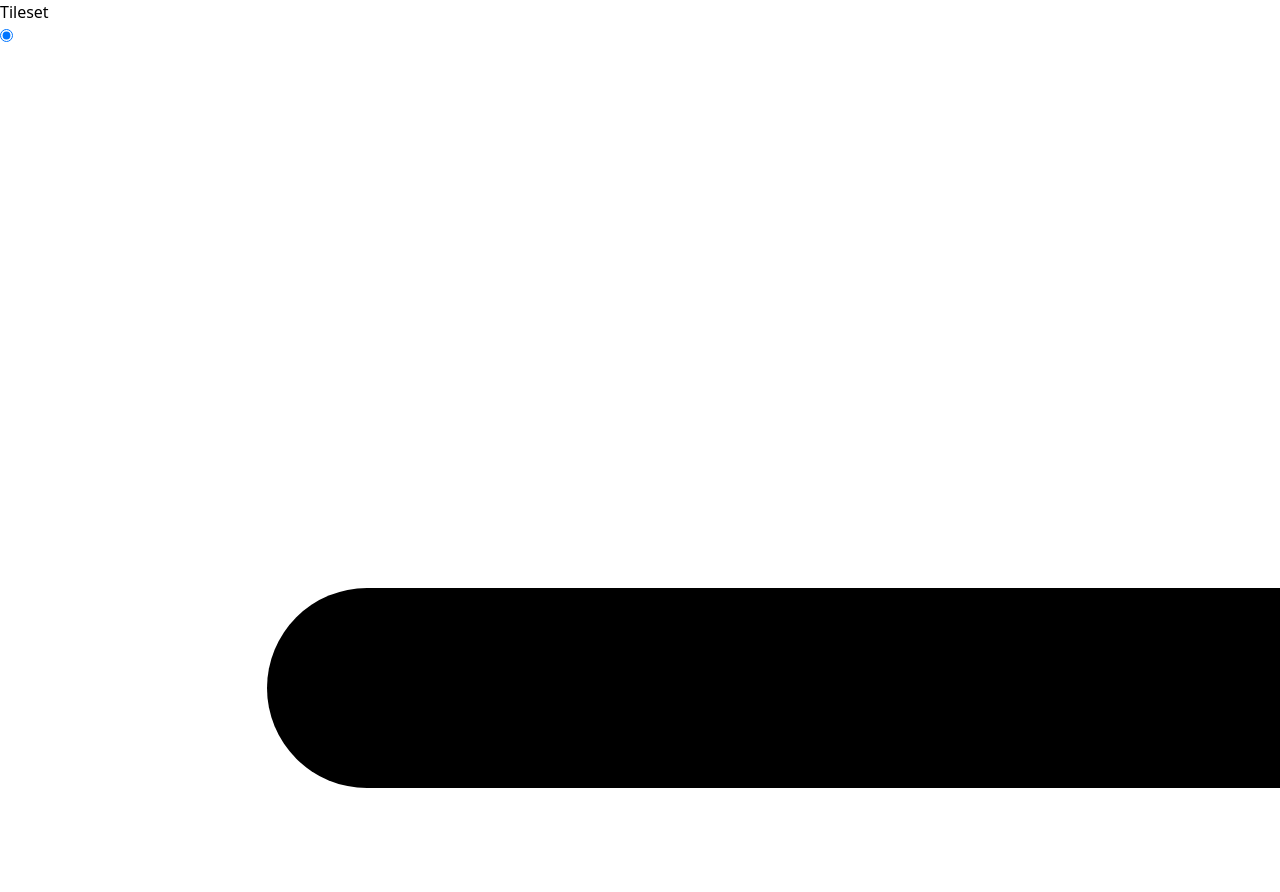
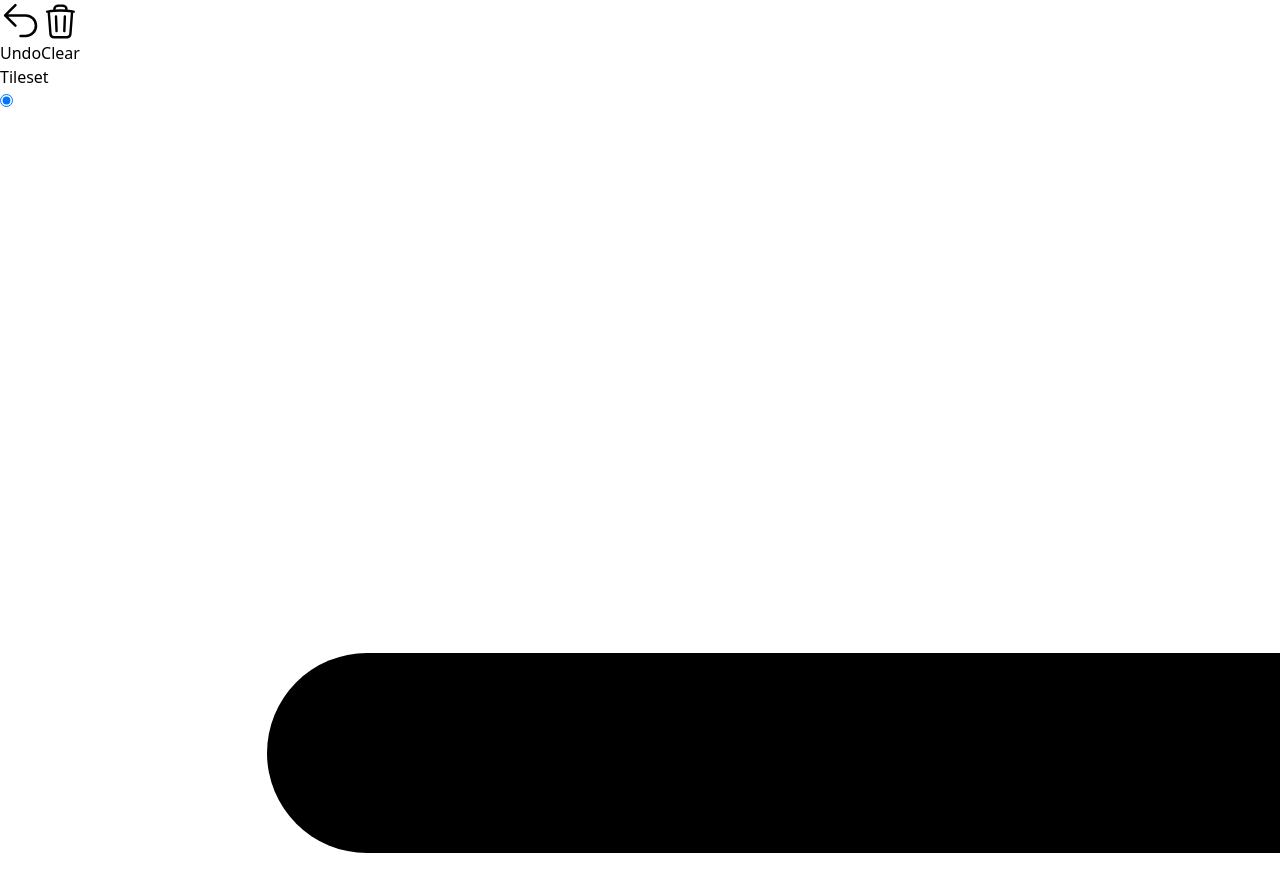
Before and after one commit to gustavwilliam/arrow-canvas, a Vue app: page / in a window 1280 px wide. Shown: the top 892 px of the page. Built offline with nearby package versions, Linux system fonts and the light colour scheme.

Commit message:
Add clear and undo features

```diff
--- a/src/App.vue
+++ b/src/App.vue
@@ -5,7 +5,11 @@
     @addPointToLine="addPointToLine"
   >
   </TheCanvas>
-  <TheOptions @updateTileset="updateTileset">
+  <TheOptions
+    @updateTileset="updateTileset"
+    @clearCanvas="clearCanvas"
+    @undo="undo"
+  >
   </TheOptions>
 </template>
 
@@ -39,4 +43,12 @@ const addPointToLine = (point) => {
     new Point(point.x, point.y)
   )
 }
+
+const clearCanvas = () => {
+  lines.length = 0
+}
+
+const undo = () => {
+  lines.pop()
+}
 </script>
--- a/src/components/TheOptions.vue
+++ b/src/components/TheOptions.vue
@@ -1,6 +1,14 @@
 <template>
-    <div class="absolute bottom-5 left-1/2 -translate-x-1/2 bg-white border rounded-lg shadow-md z-50">
+    <div class="absolute bottom-5 left-1/2 overflow-hidden -translate-x-1/2 bg-white border rounded-lg shadow-md z-50">
       <div class="w-full h-full flex relative">
+        <button class="px-5 py-4 border-r flex flex-col items-center justify-center last:border-0 hover:bg-gray-50" @click="emit('undo')">
+          <ArrowUturnLeftIcon class="w-6 h-6" />
+          Undo
+        </button>
+        <button class="px-5 py-4 border-r flex flex-col items-center justify-center last:border-0 hover:bg-gray-50" @click="emit('clearCanvas')">
+          <TrashIcon class="w-6 h-6" />
+          Clear
+        </button>
         <TilesetOptions v-model:tileset="tileset"></TilesetOptions>
       </div>
     </div>
@@ -9,10 +17,11 @@
 <script setup>
 import TilesetOptions from './TilesetOptions.vue'
 import { ref, watch } from 'vue'
+import { ArrowUturnLeftIcon, TrashIcon } from '@heroicons/vue/24/outline'
 
 const tileset = ref('default')
 
-const emit = defineEmits(['updateTileset'])
+const emit = defineEmits(['updateTileset', "clearCanvas", "undo"])
 
 watch(tileset, (newTileset) => {
   emit('updateTileset', newTileset)
--- a/src/components/TilesetOptions.vue
+++ b/src/components/TilesetOptions.vue
@@ -1,5 +1,5 @@
 <template>
-  <form @submit.prevent="" class="px-5 py-4 border-0 border-r last-of-type:border-0">
+  <form @submit.prevent="" class="px-5 py-4 border-r last:border-0">
     <h3 class="text-sm font-semibold uppercase mb-2">Tileset</h3>
     <div class="flex font-semibold gap-2">
       <TilesetOptionsRadio tileset="default" v-model:activeTileset="tileset">Arrows</TilesetOptionsRadio>
--- a/src/components/TilesetOptionsRadio.vue
+++ b/src/components/TilesetOptionsRadio.vue
@@ -1,6 +1,7 @@
 <template>
   <div class="flex py-2 pl-2 pr-4" :class="{
-      'bg-gray-100 rounded-md': activeTileset === tileset
+      ' bg-gray-100 hover:bg-gray-100 rounded-md': activeTileset === tileset,
+      'hover:bg-gray-50': activeTileset !== tileset
     }">
     <input class="appearance-none" name="tileset" :id="`tileset-${tileset}`" type="radio" :value="tileset" v-model="activeTileset">
     <label :for="`tileset-${tileset}`" class="flex items-center">
```
